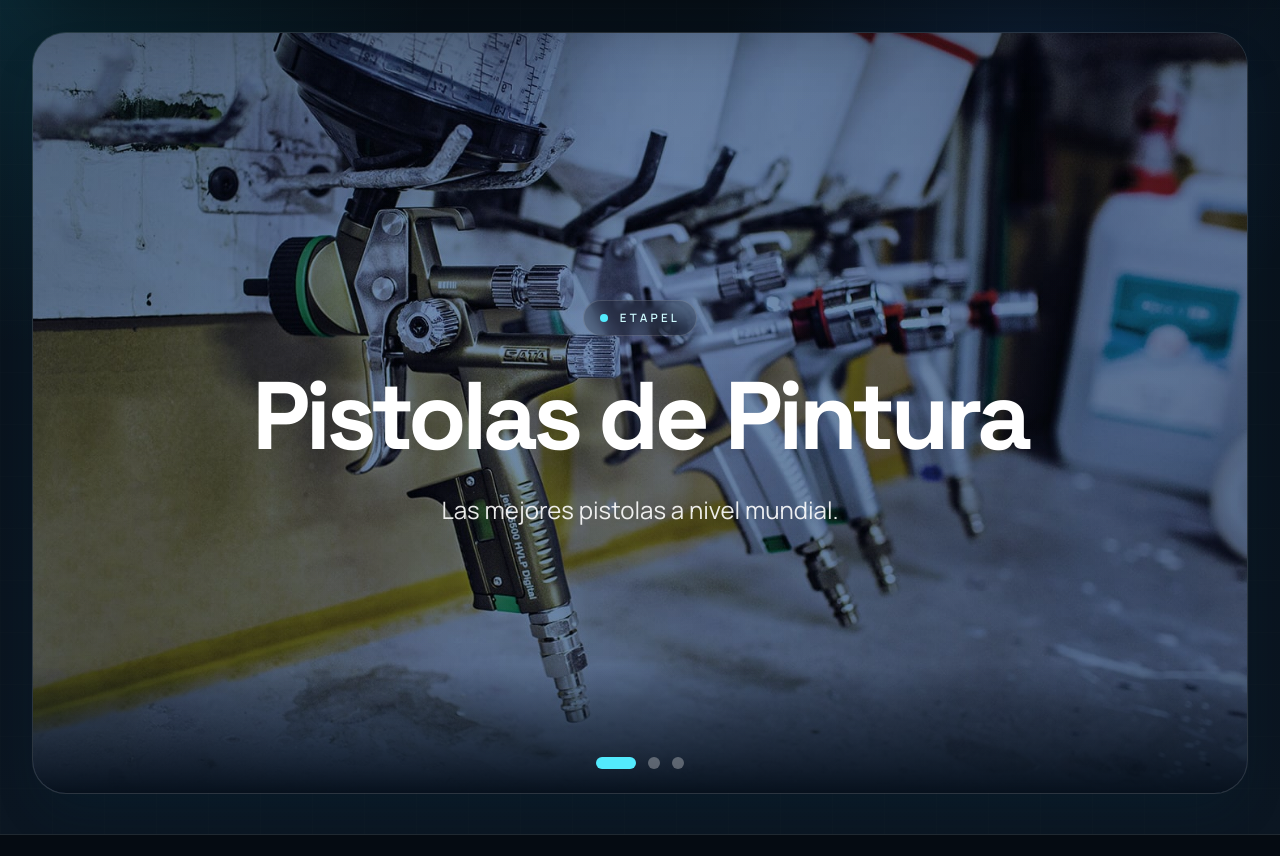
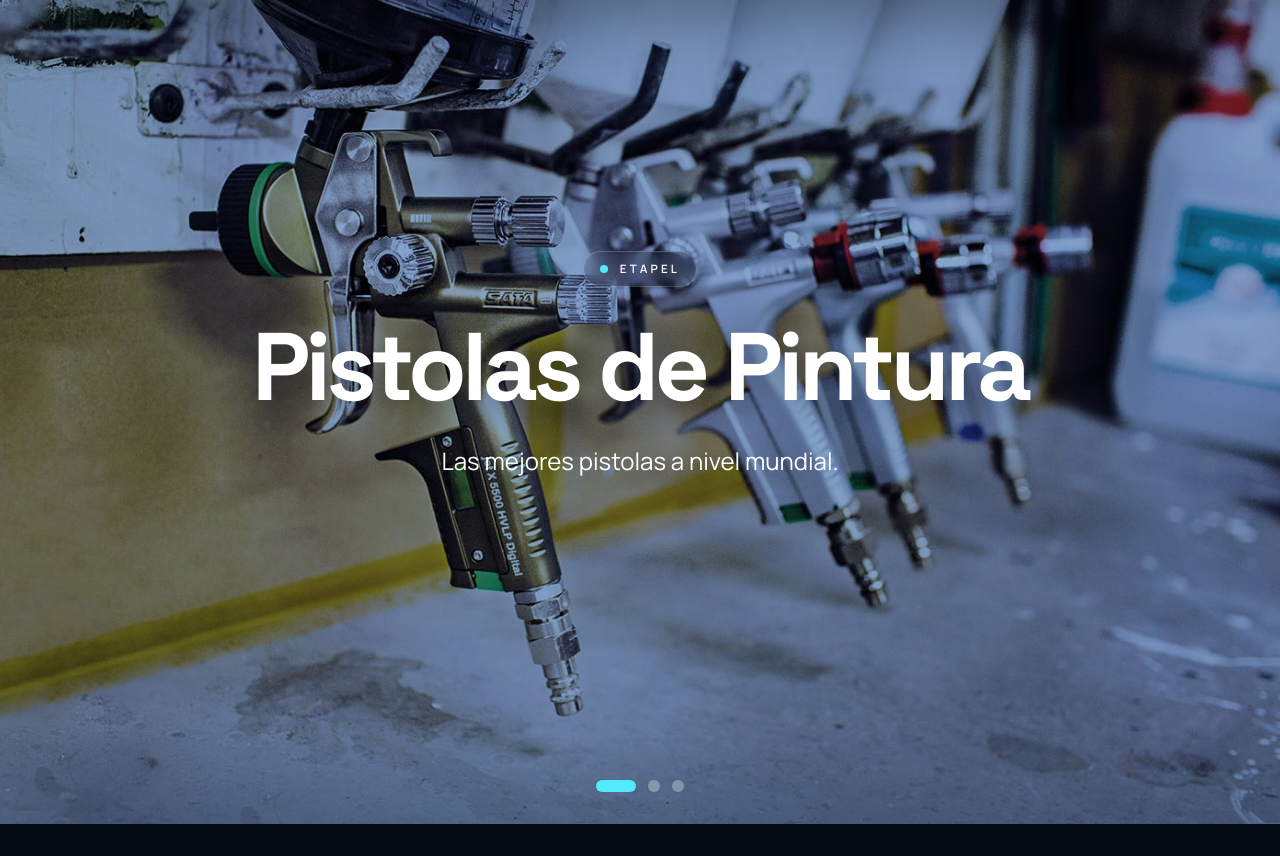
Before and after one commit to o7digital/etapel, an Astro site: page / in a window 1280 px wide. Shown: the part 96-952 px from the top of the page. Built offline with nearby package versions, Linux system fonts and the light colour scheme; Astro itself is replaced by a stand-in of ours.

Commit message:
fix: adjust hero layout and featured card sizing

```diff
--- a/src/components/FeaturedBlocks.astro
+++ b/src/components/FeaturedBlocks.astro
@@ -41,9 +41,9 @@ const logos = [
   <div class="shell">
     <div class="grid gap-5 lg:grid-cols-3">
       {
-        cards.map((card, index) => (
+        cards.map((card) => (
           <article
-            class={`group relative min-h-[380px] overflow-hidden rounded-[30px] border border-white/10 ${index === 1 ? 'lg:-mt-8' : ''}`}
+            class="group relative min-h-[380px] overflow-hidden rounded-[30px] border border-white/10 lg:min-h-[520px]"
           >
             <div
               class="absolute inset-0 scale-100 bg-cover bg-center transition duration-700 group-hover:scale-105"
--- a/src/components/HeroSlider.astro
+++ b/src/components/HeroSlider.astro
@@ -20,20 +20,13 @@ const slides = [
 
 <section
   id="top"
-  class="relative isolate overflow-hidden border-b border-white/10 bg-[linear-gradient(180deg,#07111a_0%,#0b1622_100%)]"
+  class="relative isolate overflow-hidden bg-[#07111d]"
   data-slider
   tabindex="0"
   aria-roledescription="carousel"
   aria-label="Slider principal de Etapel"
 >
-  <div class="absolute inset-0 bg-[radial-gradient(circle_at_top_left,rgba(34,211,238,0.14),transparent_28%),radial-gradient(circle_at_80%_20%,rgba(59,130,246,0.12),transparent_24%)]"></div>
-  <div class="absolute inset-0 opacity-20">
-    <div class="absolute inset-0 bg-[linear-gradient(rgba(255,255,255,0.045)_1px,transparent_1px),linear-gradient(90deg,rgba(255,255,255,0.045)_1px,transparent_1px)] bg-[size:52px_52px]"></div>
-  </div>
-
-  <div class="shell relative px-5 pb-8 pt-28 sm:px-6 lg:px-8 lg:pb-10 lg:pt-32">
-    <div class="relative overflow-hidden rounded-[34px] border border-white/10 bg-white/[0.04] shadow-2xl shadow-cyan-950/20">
-      <div class="relative min-h-[72svh] sm:min-h-[760px]">
+  <div class="relative min-h-[88svh] pt-24 sm:min-h-[920px] sm:pt-28">
     {
       slides.map((slide, index) => (
         <article
@@ -41,21 +34,19 @@ const slides = [
           data-slide
           aria-hidden={index === 0 ? 'false' : 'true'}
           style={`background-image:
-            linear-gradient(180deg, rgba(3,10,18,0.18) 0%, rgba(4,12,20,0.10) 35%, rgba(4,12,20,0.18) 100%),
-            radial-gradient(circle at center, rgba(10,18,28,0.02), rgba(4,10,18,0.06) 70%),
+            linear-gradient(180deg, rgba(5,11,18,0.06) 0%, rgba(5,11,18,0.02) 40%, rgba(5,11,18,0.10) 100%),
             url('${slide.image}'); background-size: cover; background-position: center;`}
         >
-          <div class="absolute inset-0 bg-[linear-gradient(115deg,rgba(5,11,18,0.18),rgba(5,11,18,0.04)_45%,rgba(5,11,18,0.22))]"></div>
-          <div class="relative flex min-h-[72svh] items-center justify-center px-8 py-14 text-center sm:min-h-[760px] lg:px-14 lg:py-16">
+          <div class="relative flex min-h-[88svh] items-center justify-center px-8 py-14 text-center sm:min-h-[920px] lg:px-14 lg:py-16">
             <div class="max-w-4xl">
-              <span class="mx-auto inline-flex w-fit items-center gap-3 rounded-full border border-white/15 bg-black/20 px-4 py-2 text-[0.72rem] font-semibold uppercase tracking-[0.28em] text-cyan-100 backdrop-blur">
+              <span class="mx-auto inline-flex w-fit items-center gap-3 rounded-full border border-white/20 bg-black/10 px-4 py-2 text-[0.72rem] font-semibold uppercase tracking-[0.28em] text-white backdrop-blur-sm">
                 <span class="h-2 w-2 rounded-full bg-cyan-300"></span>
                 Etapel
               </span>
-              <h1 class="mt-8 text-5xl font-bold leading-[1.02] tracking-[-0.05em] text-white sm:text-6xl lg:text-7xl xl:text-8xl">
+              <h1 class="mt-8 text-5xl font-bold leading-[1.02] tracking-[-0.05em] text-white sm:text-6xl lg:text-7xl xl:text-8xl [text-shadow:0_8px_30px_rgba(0,0,0,0.28)]">
                 {slide.title}
               </h1>
-              <p class="mx-auto mt-7 max-w-2xl text-xl leading-8 text-white/90 sm:text-2xl">
+              <p class="mx-auto mt-7 max-w-2xl text-xl leading-8 text-white sm:text-2xl [text-shadow:0_6px_24px_rgba(0,0,0,0.22)]">
                 {slide.text}
               </p>
             </div>
@@ -64,11 +55,10 @@ const slides = [
       ))
     }
 
-        <div class="pointer-events-none absolute inset-x-0 bottom-0 h-32 bg-gradient-to-t from-[#07111d] to-transparent"></div>
-      </div>
+    <div class="pointer-events-none absolute inset-x-0 bottom-0 h-24 bg-gradient-to-t from-[#07111d]/25 to-transparent"></div>
 
-      <div class="absolute inset-x-0 bottom-6 z-10 flex justify-center px-6">
-        <div class="flex items-center gap-3">
+    <div class="absolute inset-x-0 bottom-8 z-10 flex justify-center px-6">
+      <div class="flex items-center gap-3">
         {
           slides.map((slide, index) => (
             <button
@@ -80,7 +70,6 @@ const slides = [
             ></button>
           ))
         }
-        </div>
       </div>
     </div>
   </div>
```
